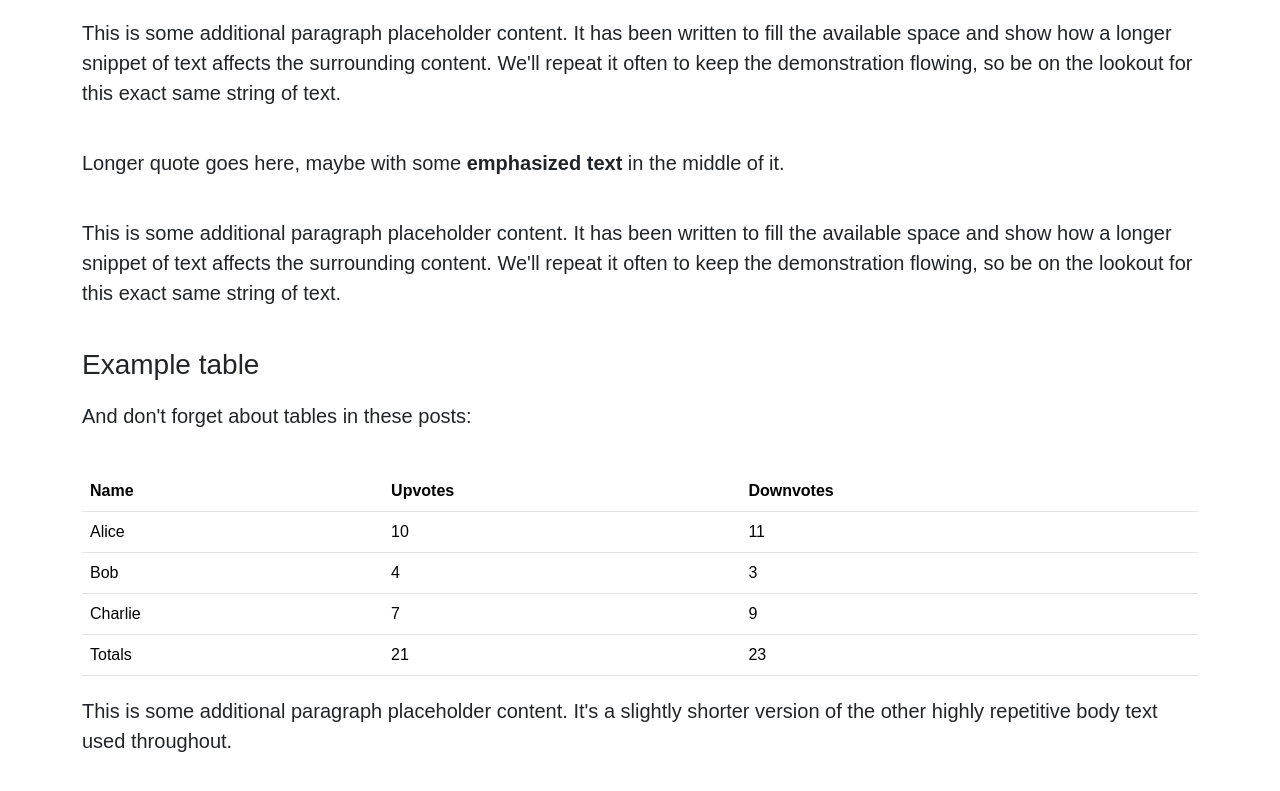
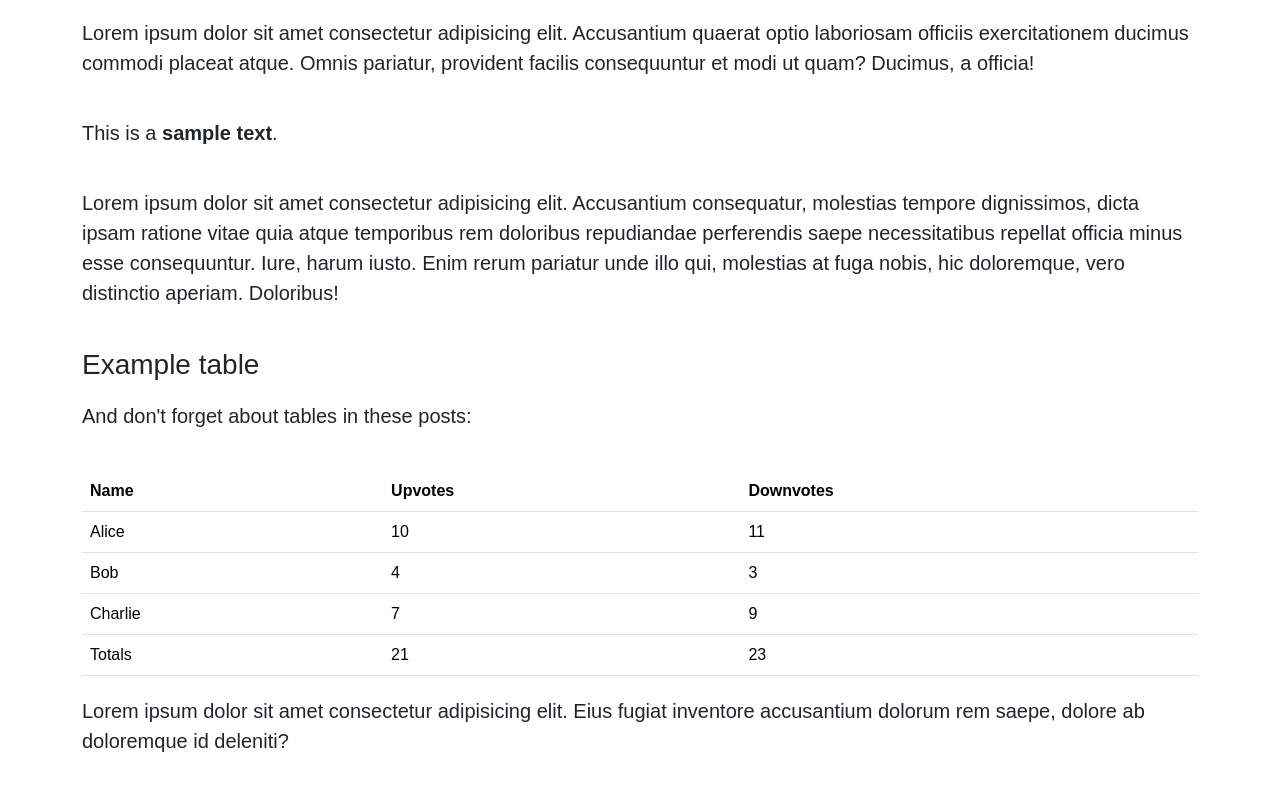
Before and after one commit to Ak1hir0o/activity-sass, a plain HTML site: page index.html in a window 1280 px wide. Shown: the part 1429-2220 px from the top of the page. Drawn offline with nearby package versions, Linux system fonts and the light colour scheme.

Commit message:
7th commit

```diff
--- a/index.html
+++ b/index.html
@@ -59,19 +59,17 @@
                     </div>
                 </div>
 
-                <p>This is some additional paragraph placeholder content. It has been written to fill the available
-                    space and show
-                    how a longer snippet of text affects the surrounding content. We'll repeat it often to keep the
-                    demonstration
-                    flowing, so be on the lookout for this exact same string of text.</p>
+                <p>Lorem ipsum dolor sit amet consectetur adipisicing elit. Accusantium quaerat optio laboriosam
+                    officiis exercitationem ducimus commodi placeat atque. Omnis pariatur, provident facilis
+                    consequuntur et modi ut quam? Ducimus, a officia!</p>
                 <blockquote>
-                    <p>Longer quote goes here, maybe with some <strong>emphasized text</strong> in the middle of it.</p>
+                    <p>This is a <strong>sample text</strong>.</p>
                 </blockquote>
-                <p>This is some additional paragraph placeholder content. It has been written to fill the available
-                    space and show
-                    how a longer snippet of text affects the surrounding content. We'll repeat it often to keep the
-                    demonstration
-                    flowing, so be on the lookout for this exact same string of text.</p>
+                <p>Lorem ipsum dolor sit amet consectetur adipisicing elit. Accusantium consequatur, molestias tempore
+                    dignissimos, dicta ipsam ratione vitae quia atque temporibus rem doloribus repudiandae perferendis
+                    saepe necessitatibus repellat officia minus esse consequuntur. Iure, harum iusto. Enim rerum
+                    pariatur unde illo qui, molestias at fuga nobis, hic doloremque, vero distinctio aperiam. Doloribus!
+                </p>
                 <h3>Example table</h3>
                 <p>And don't forget about tables in these posts:</p>
                 <table class="table">
@@ -108,9 +106,8 @@
                     </tfoot>
                 </table>
 
-                <p>This is some additional paragraph placeholder content. It's a slightly shorter version of the other
-                    highly
-                    repetitive body text used throughout.</p>
+                <p>Lorem ipsum dolor sit amet consectetur adipisicing elit. Eius fugiat inventore accusantium dolorum
+                    rem saepe, dolore ab doloremque id deleniti?</p>
             </article>
 
         </div>
```
